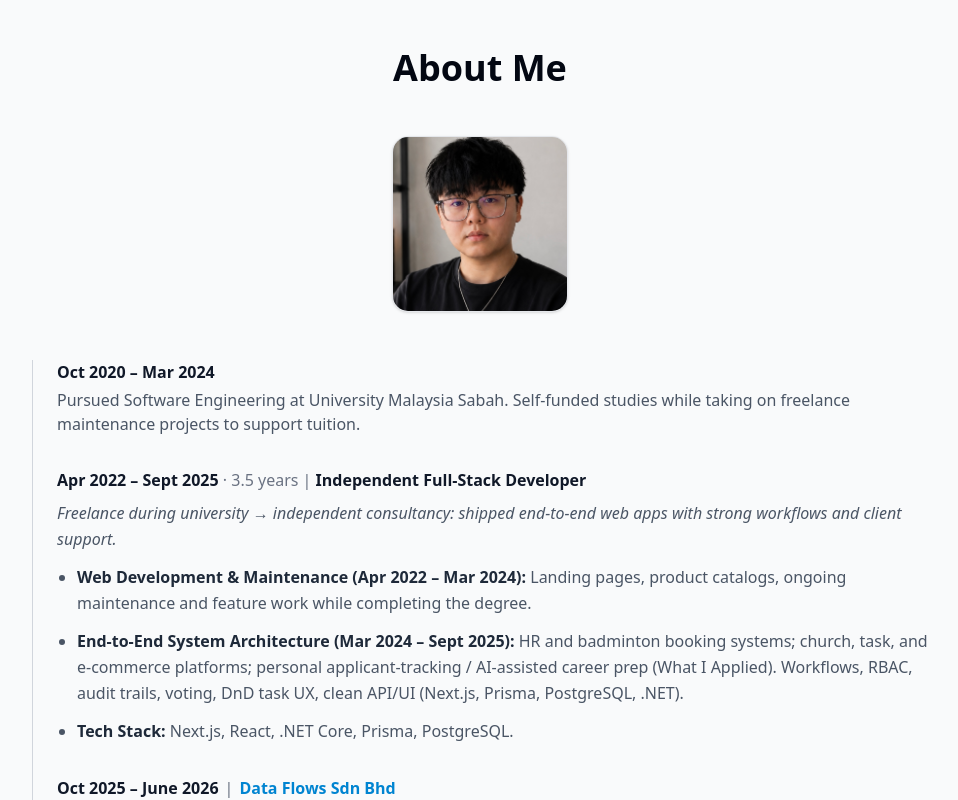
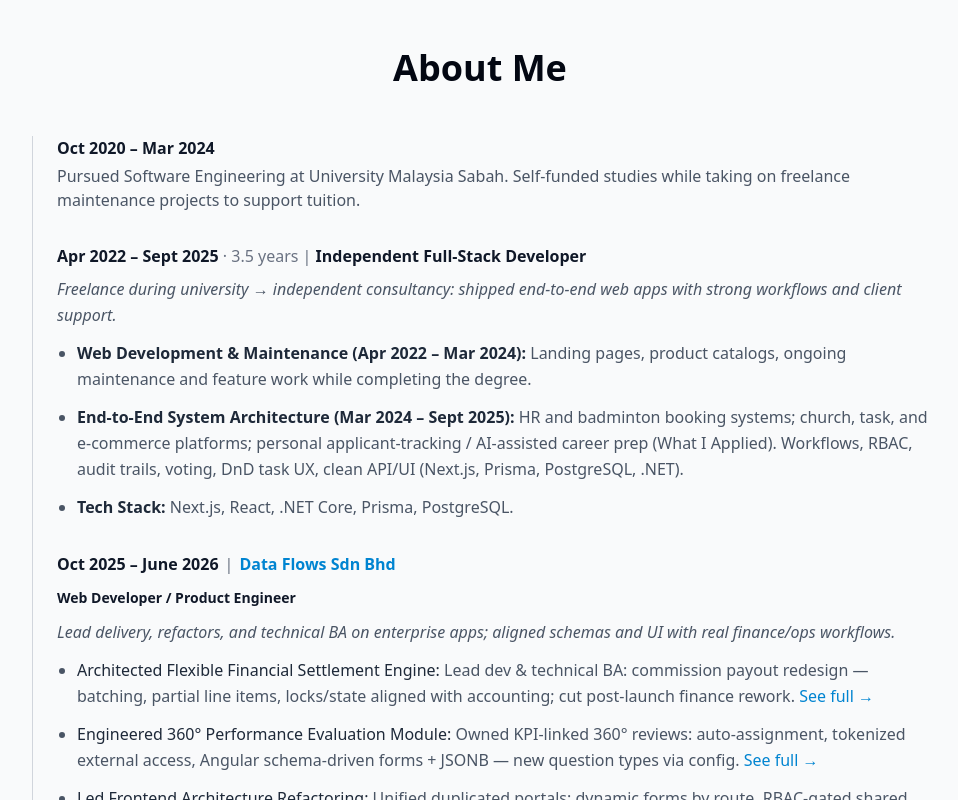
Before and after one commit to nicholas053/nicholas-portfolio, a Next.js app: page / in a window 1280 px wide. Shown: the part 2560-3360 px from the top of the page, without its empty margins (160-1118 px from the left). Built offline with nearby package versions, Linux system fonts and the light colour scheme; no server answers.

Commit message:
Update: remove headshot on homepage

```diff
--- a/src/app/page.tsx
+++ b/src/app/page.tsx
@@ -3,7 +3,6 @@
 import Link from "next/link"
 import { useEffect, useMemo, useRef, useState } from "react"
 import { motion } from "framer-motion"
-import { AboutHeadshot } from "@/components/AboutHeadshot"
 import { ExperienceHighlightBody } from "@/components/ExperienceHighlightBody"
 import { EDUCATION, EXPERIENCE_TIMELINE, experienceUsesEmployerRichBlock, HERO, PERSON } from "@/content/content"
 import { marqueeTechIcons } from "@/content/tech-stack-marquee"
@@ -437,8 +436,6 @@ export default function HomePage() {
         <motion.h2 initial={{ opacity: 0, y: 20 }} whileInView={{ opacity: 1, y: 0 }} viewport={{ once: true }}
           className="text-3xl md:text-4xl font-bold text-center mb-12">About Me</motion.h2>
 
-        <AboutHeadshot />
-
         <div className="max-w-4xl mx-auto space-y-12">
           <div className="relative border-l border-gray-300 pl-6">
             {EXPERIENCE_TIMELINE.map((item, i) => (
--- a/src/components/AboutHeadshot.tsx
+++ /dev/null
@@ -1,28 +0,0 @@
-"use client"
-
-import { useState } from "react"
-import { PERSON } from "@/content/content"
-import { HEADSHOT_PATH } from "@/lib/site-config"
-
-/** About portrait — uses the public headshot; hides itself if the file is missing. */
-export function AboutHeadshot() {
-  const [visible, setVisible] = useState(true)
-
-  if (!visible) return null
-
-  return (
-    <div className="mb-12 flex justify-center">
-      <div className="relative h-36 w-36 overflow-hidden rounded-2xl border border-gray-200 bg-gray-100 shadow-sm dark:border-gray-700 dark:bg-gray-800 md:h-44 md:w-44">
-        {/* eslint-disable-next-line @next/next/no-img-element -- public headshot may be absent until provided */}
-        <img
-          src={HEADSHOT_PATH}
-          alt={`${PERSON.legalName} — ${PERSON.role}`}
-          width={176}
-          height={176}
-          className="h-full w-full object-cover"
-          onError={() => setVisible(false)}
-        />
-      </div>
-    </div>
-  )
-}
```
